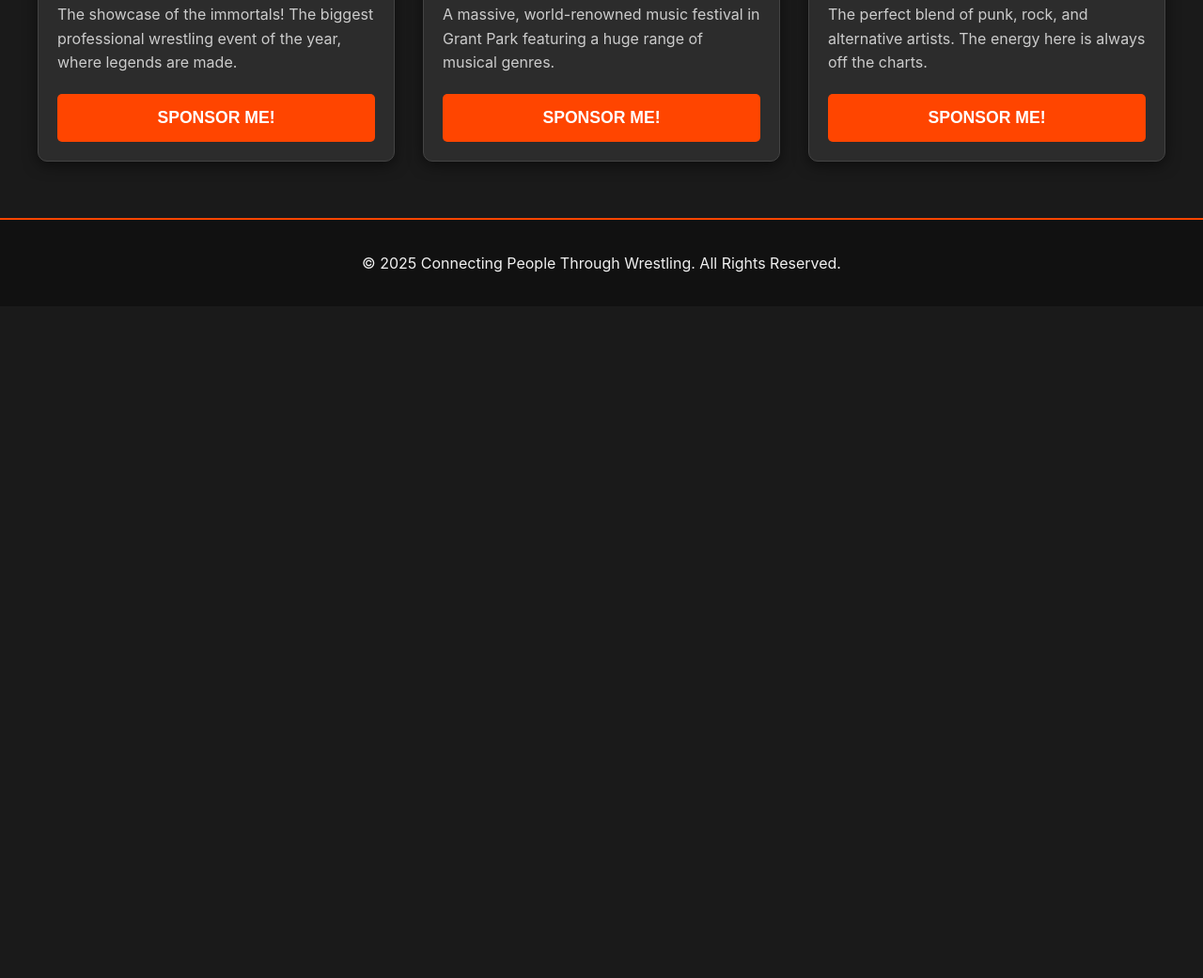
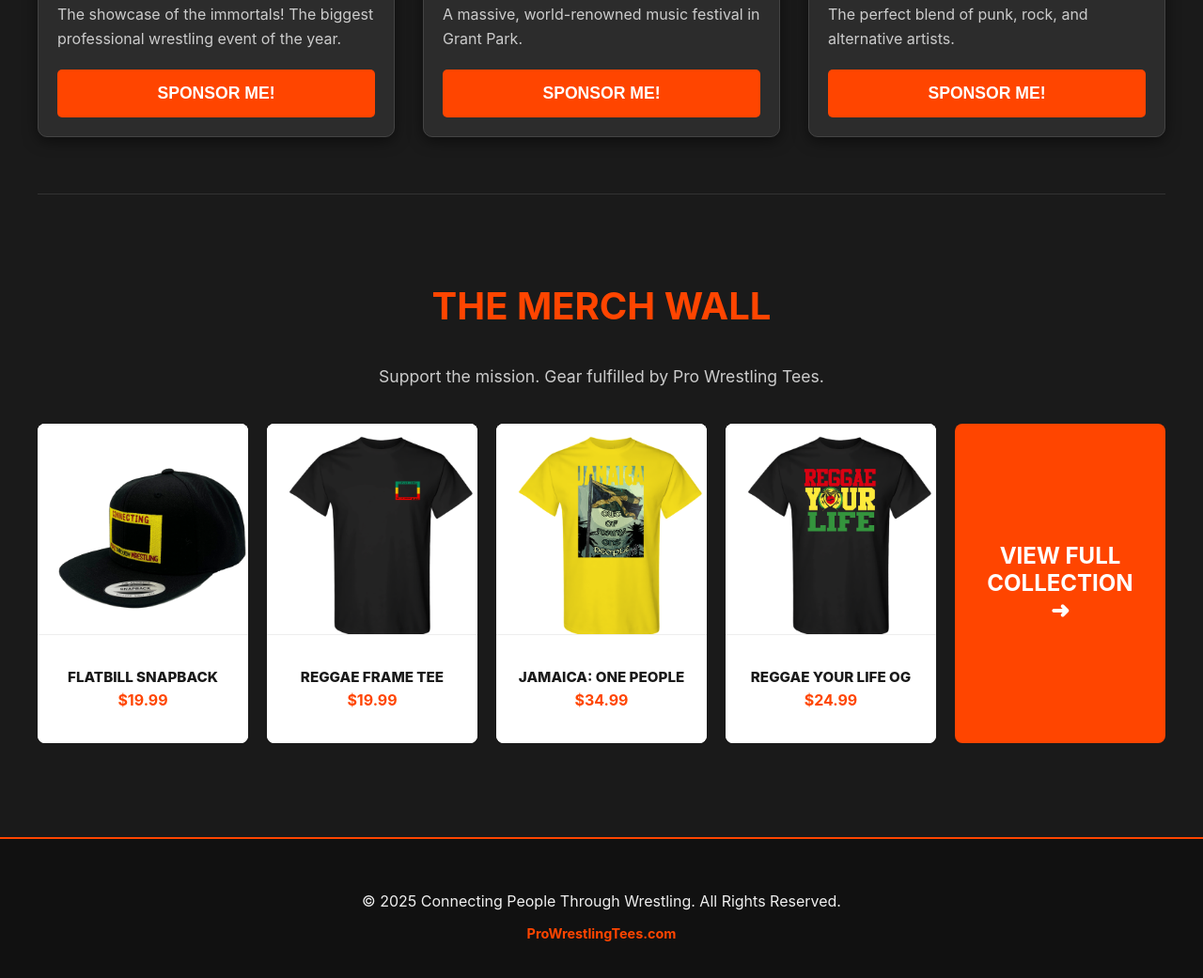
Before and after one commit to GashWare/CPTW, a plain HTML site: page index.html in a window 1280 px wide. Shown: the part 1358-2399 px from the top of the page at 94% size. Before the commit the page ends 1684 px from the top, so only its background shows below. Drawn offline with Linux system fonts and the light colour scheme.

Commit message:
Add files via upload

```diff
--- a/index.html
+++ b/index.html
@@ -51,15 +51,15 @@
             gap: 40px;
             padding: 60px 20px;
             background-color: #242424;
-            flex-wrap: wrap; /* Allows wrapping on smaller screens */
+            flex-wrap: wrap;
         }
 
         .about-text {
-            flex: 2; /* Takes up more space */
+            flex: 2;
         }
 
         .about-image {
-            flex: 1; /* Takes up less space */
+            flex: 1;
             text-align: center;
         }
 
@@ -128,7 +128,111 @@
             color: #ff8c00;
         }
 
-        /* --- Sponsor Button --- */
+        /* --- Merch Section Styles --- */
+        #merch {
+            padding-top: 60px;
+            padding-bottom: 40px;
+            border-top: 1px solid #333;
+            margin-top: 60px;
+        }
+
+        .merch-header {
+            text-align: center;
+            margin-bottom: 40px;
+        }
+
+        .merch-header p {
+            color: #ccc;
+            font-size: 1.1rem;
+        }
+
+        .merch-wall {
+            display: grid;
+            grid-template-columns: repeat(auto-fill, minmax(220px, 1fr));
+            gap: 20px;
+        }
+
+        .merch-item {
+            background-color: #fff;
+            border-radius: 8px;
+            overflow: hidden;
+            text-decoration: none;
+            color: #1a1a1a;
+            position: relative;
+            transition: transform 0.2s, box-shadow 0.2s;
+            display: flex;
+            flex-direction: column;
+        }
+
+        .merch-item:hover {
+            transform: translateY(-5px);
+            box-shadow: 0 10px 20px rgba(255, 69, 0, 0.3);
+            z-index: 2;
+        }
+
+        .image-box {
+            position: relative;
+            width: 100%;
+            padding-top: 100%;
+            background-color: #f4f4f4;
+            overflow: hidden;
+        }
+
+        /* Pointing to LOCAL files now */
+        .image-box img {
+            position: absolute;
+            top: 0;
+            left: 0;
+            width: 100%;
+            height: 100%;
+            object-fit: contain;
+            padding: 10px;
+            transition: opacity 0.3s;
+            background: white;
+        }
+
+        .item-info {
+            padding: 15px;
+            text-align: center;
+            border-top: 1px solid #eee;
+            background: #fff;
+            flex-grow: 1;
+            display: flex;
+            flex-direction: column;
+            justify-content: center;
+        }
+
+        .item-name {
+            font-weight: 800;
+            font-size: 0.95rem;
+            margin-bottom: 5px;
+            text-transform: uppercase;
+        }
+
+        .item-price {
+            color: #ff4500;
+            font-weight: bold;
+        }
+
+        .view-all-card {
+            background-color: #ff4500;
+            color: white;
+            display: flex;
+            align-items: center;
+            justify-content: center;
+            text-align: center;
+            font-size: 1.5rem;
+            font-weight: bold;
+            text-transform: uppercase;
+            padding: 20px;
+            min-height: 300px;
+        }
+
+        .view-all-card:hover {
+            background-color: #e03e00;
+        }
+
+        /* --- Buttons --- */
         .sponsor-btn {
             display: block;
             width: 100%;
@@ -152,10 +256,16 @@
         /* --- Footer --- */
         footer {
             text-align: center;
-            padding: 20px;
+            padding: 40px 20px;
             margin-top: 40px;
             background-color: #111;
             border-top: 2px solid #ff4500;
+        }
+
+        .footer-link {
+            color: #ff4500;
+            text-decoration: none;
+            font-weight: bold;
         }
     </style>
 </head>
@@ -189,36 +299,88 @@
         <section id="events">
             <h2>Upcoming Events</h2>
             <div class="event-grid">
-
                 <div class="event-card">
-                    <img src="CPTW3.jpg" alt="WrestleMania promotional image">
+                    <img src="CPTW3.jpg" alt="WrestleMania">
                     <div class="event-content">
                         <h3>WWE WrestleMania 42</h3>
                         <p class="event-details">April 18-19, 2026 - Las Vegas, NV</p>
-                        <p>The showcase of the immortals! The biggest professional wrestling event of the year, where legends are made.</p>
+                        <p>The showcase of the immortals! The biggest professional wrestling event of the year.</p>
                         <button class="sponsor-btn">Sponsor Me!</button>
                     </div>
                 </div>
 
                 <div class="event-card">
-                    <img src="CPTW4.jpg" alt="Lollapalooza promotional image">
+                    <img src="CPTW4.jpg" alt="Lollapalooza">
                     <div class="event-content">
                         <h3>Lollapalooza</h3>
                         <p class="event-details">July 30 - Aug 2, 2026 - Chicago, IL</p>
-                        <p>A massive, world-renowned music festival in Grant Park featuring a huge range of musical genres.</p>
+                        <p>A massive, world-renowned music festival in Grant Park.</p>
                         <button class="sponsor-btn">Sponsor Me!</button>
                     </div>
                 </div>
 
                 <div class="event-card">
-                    <img src="CPTW5.jpg" alt="Riot Fest promotional image">
+                    <img src="CPTW5.jpg" alt="Riot Fest">
                     <div class="event-content">
                         <h3>Riot Fest</h3>
                         <p class="event-details">September 18-20, 2026 - Chicago, IL</p>
-                        <p>The perfect blend of punk, rock, and alternative artists. The energy here is always off the charts.</p>
+                        <p>The perfect blend of punk, rock, and alternative artists.</p>
                         <button class="sponsor-btn">Sponsor Me!</button>
                     </div>
                 </div>
+            </div>
+        </section>
+
+        <section id="merch">
+            <div class="merch-header">
+                <h2>The Merch Wall</h2>
+                <p>Support the mission. Gear fulfilled by Pro Wrestling Tees.</p>
+            </div>
+
+            <div class="merch-wall">
+                <a href="https://www.prowrestlingtees.com/connecting-people-through-wrestling-flatbill-snapback.html" target="_blank" class="merch-item">
+                    <div class="image-box">
+                        <img src="cptw1001.png" alt="Snapback">
+                    </div>
+                    <div class="item-info">
+                        <div class="item-name">Flatbill Snapback</div>
+                        <div class="item-price">$19.99</div>
+                    </div>
+                </a>
+
+                <a href="https://www.prowrestlingtees.com/wrestling-news-site/reggae-frame-casey-smiles-edition.html" target="_blank" class="merch-item">
+                    <div class="image-box">
+                        <img src="cptw1009.png" alt="Reggae Frame">
+                    </div>
+                    <div class="item-info">
+                        <div class="item-name">Reggae Frame Tee</div>
+                        <div class="item-price">$19.99</div>
+                    </div>
+                </a>
+
+                <a href="https://www.prowrestlingtees.com/jamaica-out-of-many-one-people-skufius-yellow.html" target="_blank" class="merch-item">
+                    <div class="image-box">
+                        <img src="cptw1014.png" alt="Jamaica Shirt">
+                    </div>
+                    <div class="item-info">
+                        <div class="item-name">Jamaica: One People</div>
+                        <div class="item-price">$34.99</div>
+                    </div>
+                </a>
+
+                <a href="https://www.prowrestlingtees.com/reggae-your-life-og.html" target="_blank" class="merch-item">
+                    <div class="image-box">
+                        <img src="cptw1006.png" alt="Reggae Your Life">
+                    </div>
+                    <div class="item-info">
+                        <div class="item-name">Reggae Your Life OG</div>
+                        <div class="item-price">$24.99</div>
+                    </div>
+                </a>
+
+                <a href="https://www.prowrestlingtees.com/connect" target="_blank" class="merch-item view-all-card">
+                    View Full<br>Collection<br>➜
+                </a>
 
             </div>
         </section>
@@ -226,17 +388,17 @@
 
     <footer>
         <p>&copy; 2025 Connecting People Through Wrestling. All Rights Reserved.</p>
+        <p style="font-size: 0.9rem; color: #888; margin-top: 10px;">
+            <a href="https://www.prowrestlingtees.com" target="_blank" class="footer-link">ProWrestlingTees.com</a>
+        </p>
     </footer>
 
     <script>
-        // This script adds a pop-up alert to every "Sponsor Me!" button.
         document.addEventListener('DOMContentLoaded', function() {
             const sponsorButtons = document.querySelectorAll('.sponsor-btn');
-
             sponsorButtons.forEach(button => {
                 button.addEventListener('click', function() {
-                    // --- IMPORTANT: CHANGE THE EMAIL ADDRESS BELOW! ---
-                    alert('Thank you for your interest in sponsoring!\n\nPlease contact me directly at your-email@example.com to arrange a donation.');
+                    alert('Thank you for your interest in sponsoring!\n\nPlease contact me directly to arrange a donation.');
                 });
             });
         });
```
Also changed, not shown: cptw1001.png (added), cptw1006.png (added), cptw1009.png (added), cptw1014.png (added).
